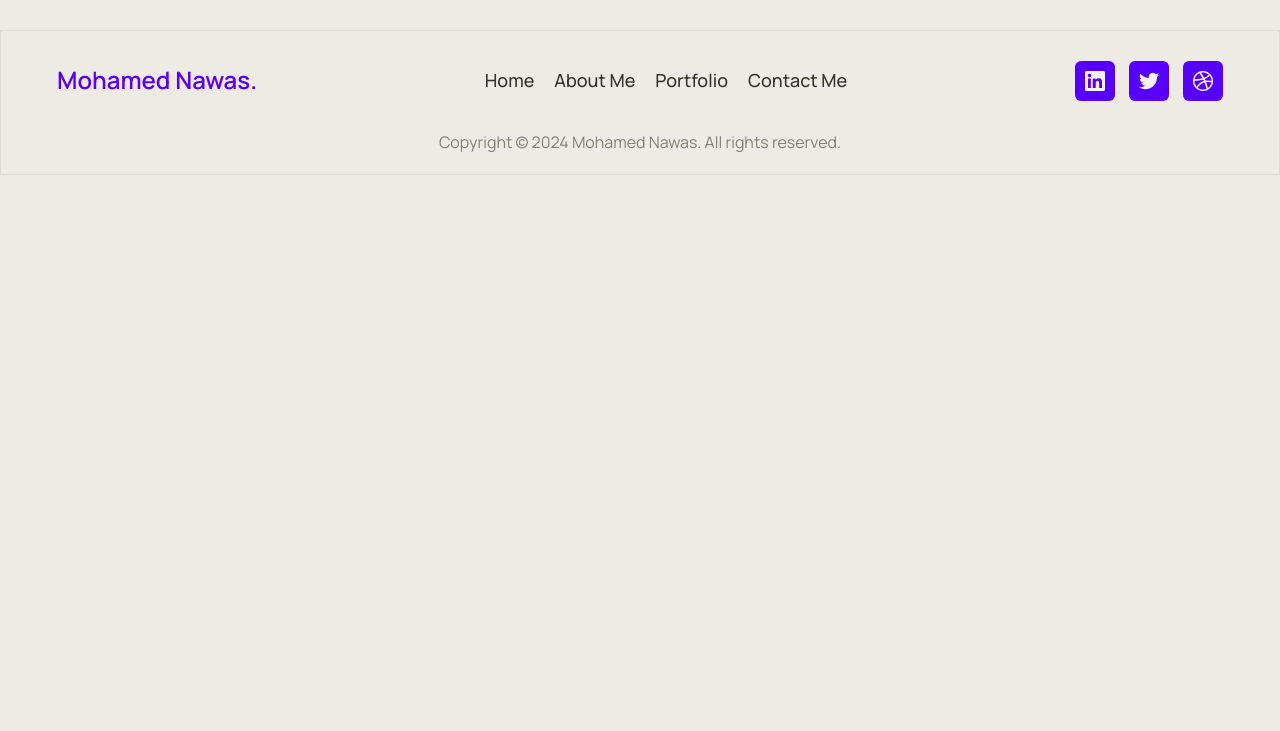
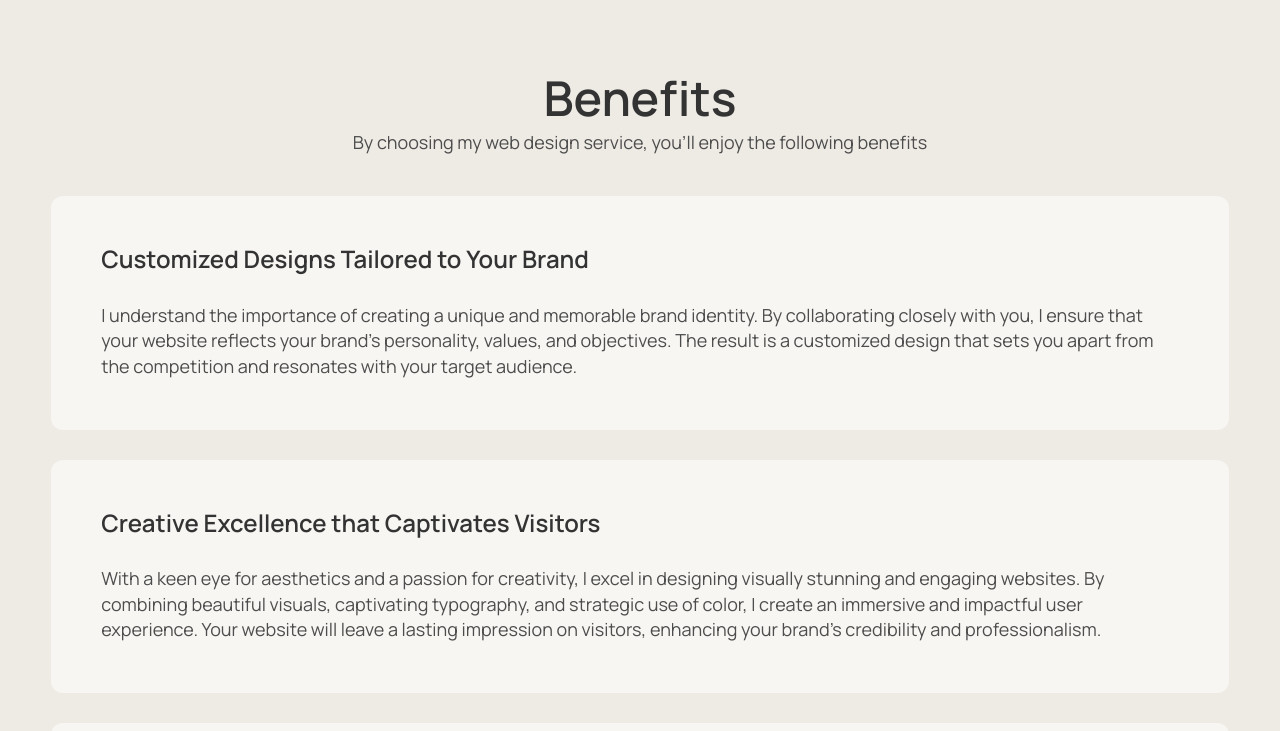
Before and after one commit to mohamed-nawas/resume, a React (Vite) app: page / in a window 1280 px wide. Shown: the part 3480-4211 px from the top of the page. Before the commit the page ends 3655 px from the top, so only its background shows below. Built offline with nearby package versions, Linux system fonts and the light colour scheme.

Commit message:
benefits section done

```diff
--- a/src/Home.tsx
+++ b/src/Home.tsx
@@ -92,6 +92,35 @@ function Home() {
             </div>
           </div>
 
+          <div className="rss-home__benefits-section">
+            <div className="rss-home__benefits-section__heading-container">
+              <h3 className="rss-home__benefits-section__heading-container__title font-28-48">Benefits</h3>
+              <p className="rss-home__benefits-section__heading-container__slug font-14-18">By choosing my web design service, you'll enjoy the following benefits</p>
+            </div>
+            <div className="rss-home__benefits-section__list-container">
+              <div className="rss-home__benefits-section__list-container__item">
+                <h5 className="rss-home__benefits-section__list-container__item__title font-18-24">Customized Designs Tailored to Your Brand</h5>
+                <p className="rss-home__benefits-section__list-container__item__slug font-14-18">I understand the importance of creating a unique and memorable brand identity. By collaborating closely with you, I ensure that your website reflects your brand's personality, values, and objectives. The result is a customized design that sets you apart from the competition and resonates with your target audience.</p>
+              </div>
+              <div className="rss-home__benefits-section__list-container__item">
+                <h5 className="rss-home__benefits-section__list-container__item__title font-18-24">Creative Excellence that Captivates Visitors</h5>
+                <p className="rss-home__benefits-section__list-container__item__slug font-14-18">With a keen eye for aesthetics and a passion for creativity, I excel in designing visually stunning and engaging websites. By combining beautiful visuals, captivating typography, and strategic use of color, I create an immersive and impactful user experience. Your website will leave a lasting impression on visitors, enhancing your brand's credibility and professionalism.</p>
+              </div>
+              <div className="rss-home__benefits-section__list-container__item">
+                <h5 className="rss-home__benefits-section__list-container__item__title font-18-24">User-Centric Approach for Optimal Experience</h5>
+                <p className="rss-home__benefits-section__list-container__item__slug font-14-18">I prioritize user experience (UX) design, placing your visitors at the center of the design process. By conducting in-depth research and employing user testing techniques, I ensure that your website is intuitive, easy to navigate, and seamlessly guides users towards their goals. The result is a satisfying user journey that increases engagement and conversions.</p>
+              </div>
+              <div className="rss-home__benefits-section__list-container__item">
+                <h5 className="rss-home__benefits-section__list-container__item__title font-18-24">Mobile-Friendly Designs for Broad Accessibilit</h5>
+                <p className="rss-home__benefits-section__list-container__item__slug font-14-18">In today's mobile-dominated landscape, having a responsive website is crucial. I specialize in creating mobile-friendly designs that adapt flawlessly across different devices and screen sizes. Your website will look and perform beautifully, whether accessed from a desktop, smartphone, or tablet, ensuring that you reach and engage your audience effectively.</p>
+              </div>
+              <div className="rss-home__benefits-section__list-container__item">
+                <h5 className="rss-home__benefits-section__list-container__item__title font-18-24">Expertise in Cutting-Edge Technologies</h5>
+                <p className="rss-home__benefits-section__list-container__item__slug font-14-18">With a strong command of HTML, CSS, JavaScript, and other front-end technologies, I possess the technical skills to bring your design concepts to life. From seamless animations to interactive elements, I leverage the latest web technologies to enhance user engagement and create a dynamic user experience.</p>
+              </div>
+            </div>
+          </div>
+
         </div>
       </section>
       <Footer />
--- a/src/scss/pages/_home.scss
+++ b/src/scss/pages/_home.scss
@@ -179,6 +179,60 @@
         @include screens.min-lg { gap: 80px; }
     }
 
+    &__benefits-section {
+        margin-top: clamp(60px, 15vw, 240px);
+        display: flex;
+        justify-content: center;
+        align-items: center;
+        flex-direction: column;
+        gap: 40px;
+
+        &__heading-container {
+            text-align: center;
+            &__title {
+                margin-bottom: clamp(2px, 0.5vw, 6px);
+                font-weight: 600;
+                color: var(--color-grey-20);
+            }
+            &__slug {
+                font-weight: 400;
+                color: var(--color-grey-30);
+            }
+        }
+
+        &__list-container {
+            display: flex;
+            gap: clamp(20px, 5vw, 30px);
+            flex-wrap: wrap;
+
+            &__item {
+                background-color: var(--color-peach-96);
+                border-radius: 12px;
+                padding: clamp(40px, 10vw, 50px);
+                display: flex;
+                flex-direction: column;
+                gap: clamp(24px, 6vw, 30px);
+                flex: 0 0 100%;
+
+                @include screens.min-md {
+                    flex: 1 0 calc((100% - (clamp(20px, 5vw, 30px) * 2)) / 3);
+                }
+
+                &__title {
+                    font-weight: 600;
+                    color: var(--color-grey-20);
+                }
+                &__slug {
+                    font-weight: 400;
+                    color: var(--color-grey-30);
+                }
+            }
+        }
+
+        @include screens.min-md { gap: 60px; }
+        @include screens.min-lg { gap: 80px; }
+    }
+
     @include screens.min-md {
         &__details-section {
             flex-direction: row-reverse;
```
